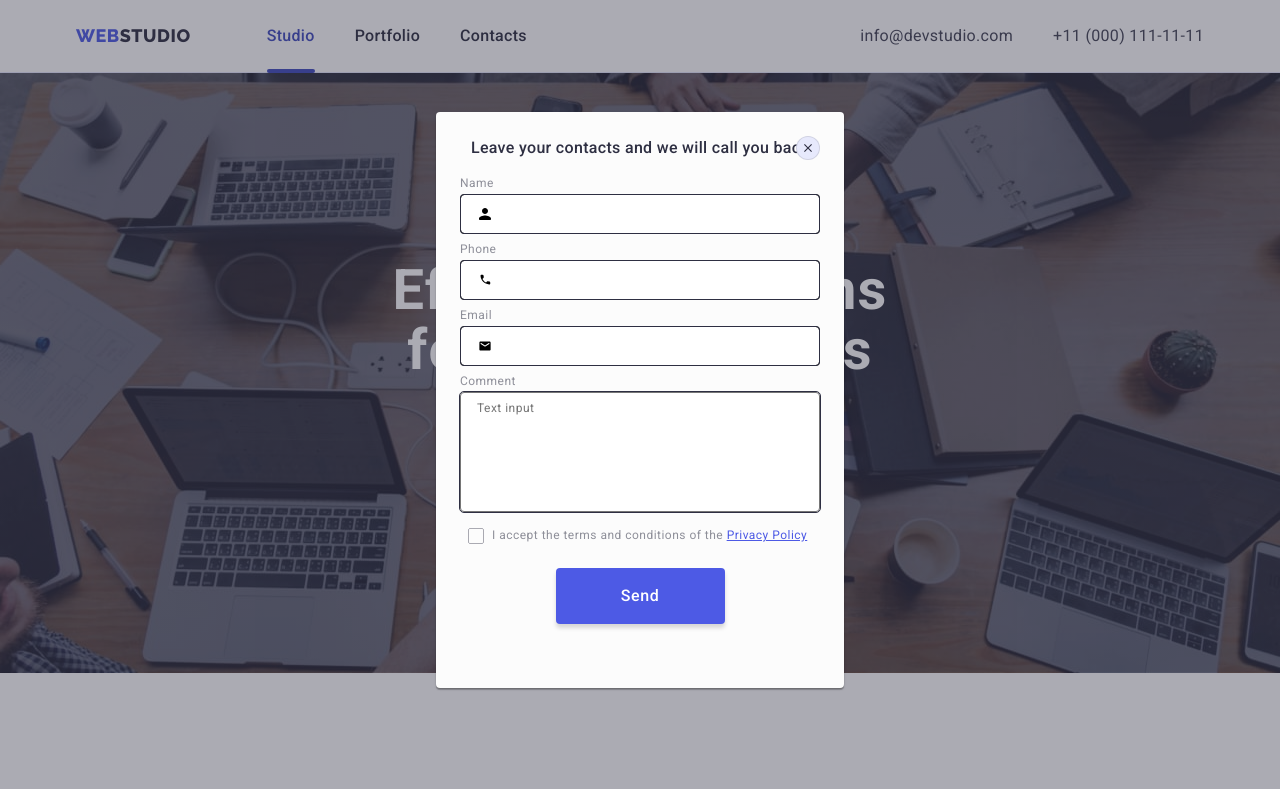
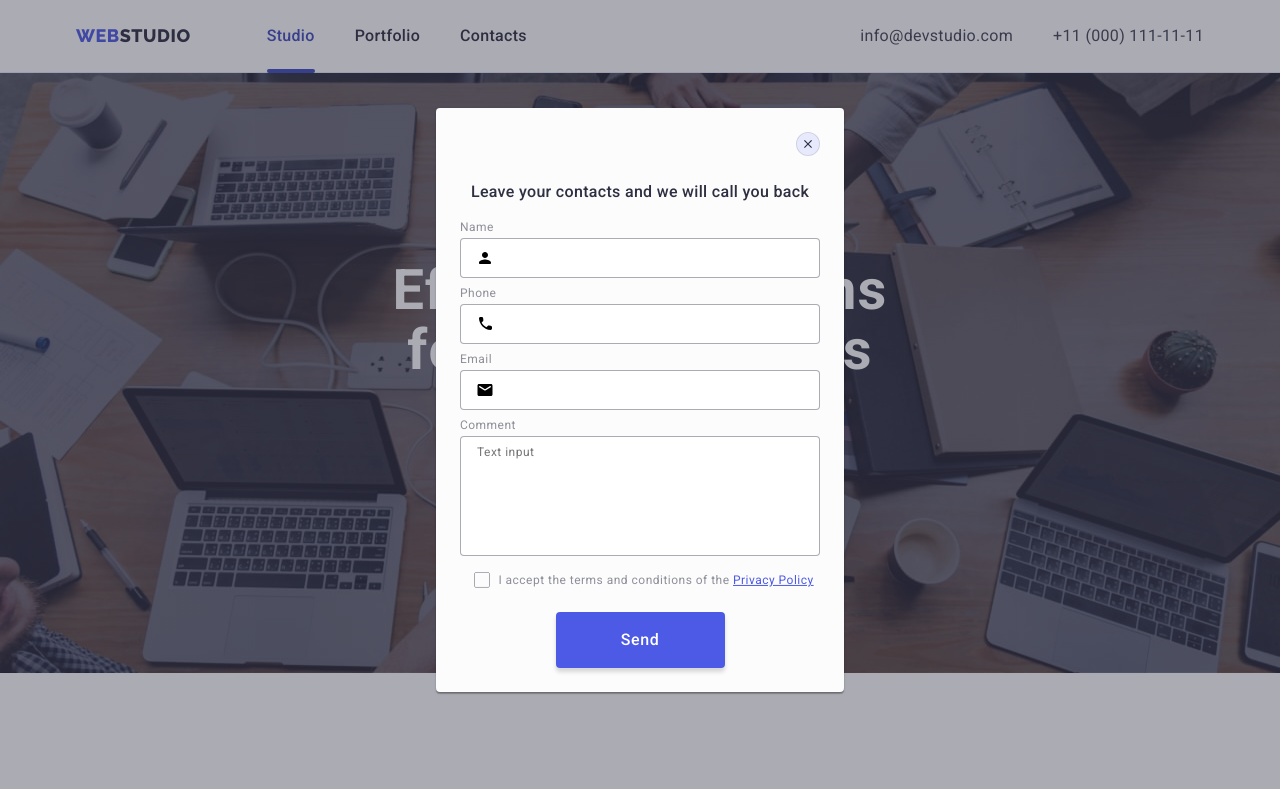
Before and after one commit to DmytroKorotia/goit-markup-hw-06, a plain HTML site: page index.html in a window 1280 px wide. Both pictures are taken after a click on the button "Order Service". Shown: the top 789 px of the page. Drawn offline with nearby package versions, Linux system fonts and the light colour scheme.

Commit message:
hw-06(4)

```diff
--- a/css/styles.css
+++ b/css/styles.css
@@ -460,7 +460,7 @@ img {
     transform: translate(-50%, -50%) scale(1);
     width: 408px;
     min-height: 576px;
-    padding: 24px;
+    padding: 72px 24px 24px;
     background-color: #FCFCFC;
     box-shadow: 0px 1px 1px rgba(0, 0, 0, 0.14), 0px 1px 3px rgba(0, 0, 0, 0.12), 0px 2px 1px rgba(0, 0, 0, 0.2);
     border-radius: 4px;
@@ -520,9 +520,11 @@ img {
     color: #8E8F99;
     margin-bottom: 4px;
 }
+.form-container {
+    margin-bottom: 8px;
+}
 .form-wrapper {
     position: relative;
-    margin-bottom: 8px;
 }
 .form-field {
     width: 100%;
@@ -531,10 +533,10 @@ img {
     padding-left: 38px;
     outline: transparent;
     outline-offset: -1px;
-    border: 1px solid;
+    color: var(--logo-second-cl);
+    border: 1px solid rgba(46, 47, 66, 0.4);
     border-radius: 4px;
     transition: var(--anim);
-    outline: 1px solid var(--logo-second-cl);
 }
 .form-field:focus {
     outline: 1px solid var(--logo-first-cl);
@@ -553,22 +555,24 @@ img {
     display: block;
     width: 100%;
     height: 120px;
+    border: 1px solid rgba(46, 47, 66, 0.4);
     border-radius: 4px;
     margin-bottom: 16px;
     padding: 8px 16px;
     resize: none;
-    outline: 1px solid var(--logo-second-cl);
     font-weight: 400;
     font-size: 12px;
     line-height: 1.17;
     letter-spacing: 0.04em;
-    color: rgba(46, 47, 66, 0.4);
+    color: var(--logo-second-cl);
 }
 .form-comment:focus {
     outline: 1px solid var(--logo-first-cl);
 }
 .form-agreement {
     display: flex;
+    align-items: center;
+    justify-content: center;
     gap: 8px;
     margin-bottom: 24px;
 }
@@ -602,7 +606,7 @@ img {
 .form-check-input:checked + .form-icon-check > .checked {
     opacity: 1;
 }
-.form-wrapper {
+.footer-form {
     display: flex;
     gap: 24px;
 }
@@ -646,7 +650,8 @@ img {
     padding-left: 3px;
     padding-right: 3px;
 }
-.footer-form-input:focus + .footer-form-tag {
+.footer-form-input:focus + .footer-form-tag,
+.footer-form-input:not(:placeholder-shown) + .footer-form-tag {
     transform: translateY(-130%);
 }
 .footer-form-btn {
--- a/index.html
+++ b/index.html
@@ -354,11 +354,10 @@
                 </ul>
             </div>
             <div class="container-form">
+                <p class="footer-form-title">Subscribe</p>
                 <form class="footer-form" name="footer-form">
-                    <p class="footer-form-title">Subscribe</p>
-                    <div class="form-wrapper">
                         <label class="footer-form-field">
-                            <input class="footer-form-input" type="email" name="user email">
+                            <input class="footer-form-input" type="email" name="user email" placeholder="&nbsp;">
                             <span class="footer-form-tag">E-mail</span>
                         </label>
                         <button class="footer-form-btn" type="submit">Subscribe
@@ -366,8 +365,6 @@
                                 <use href="./images/icons.svg#leter"></use>
                             </svg>
                         </button>
-                    </div>
-
                 </form>
             </div>
         </div>
@@ -381,6 +378,7 @@
             </button>
             <p class="modal-title">Leave your contacts and we will call you back</p>
             <form class="modal-form form" name="modal_form">
+                <div class="form-container">
                     <label class="form-label" for="modal_name">Name</label>
                     <div class="form-wrapper">
                         <input class="form-field" type="text" name="modal_name" id="modal_name" required minlength="3">
@@ -388,22 +386,29 @@
                           <use href="./images/icons.svg#person"></use>
                         </svg>
                     </div>
+                </div>
+                <div class="form-container">
                     <label class="form-label" for="modal_phone">Phone</label>
                     <div class="form-wrapper">
                         <input class="form-field" type="tel" name="modal_phone" id="modal_phone" required minlength="12" maxlength="12">
-                    <svg class="form-icon" width="18" height="18">
+                        <svg class="form-icon" width="18" height="24">
                             <use href="./images/icons.svg#phone"></use>
                         </svg>
                     </div>
+                </div>
+                <div class="form-container">
                     <label class="form-label" for="modal_email">Email</label>
                     <div class="form-wrapper">
                         <input class="form-field" type="email" name="modal_email" id="modal_email">
-                    <svg class="form-icon" width="18" height="18">
+                        <svg class="form-icon" width="18" height="24">
                             <use href="./images/icons.svg#email"></use>
                         </svg>
                     </div>
+                </div>
+                <div class="form-container">
                     <label class="form-label" for="modal_comment">Comment</label>
                     <textarea class="form-comment" name="modal_comment" id="modal_comment" rows="6" placeholder="Text input"></textarea>
+                </div>
                     <label class="form-agreement">
                     <input class="form-check-input" type="checkbox" name="modal_agreement">
                     <svg class="form-icon-check" width="16" height="16">
```
Also changed, not shown: portfolio.html (+2 -5 lines). Lines whose indentation alone changed are shown as unchanged.
